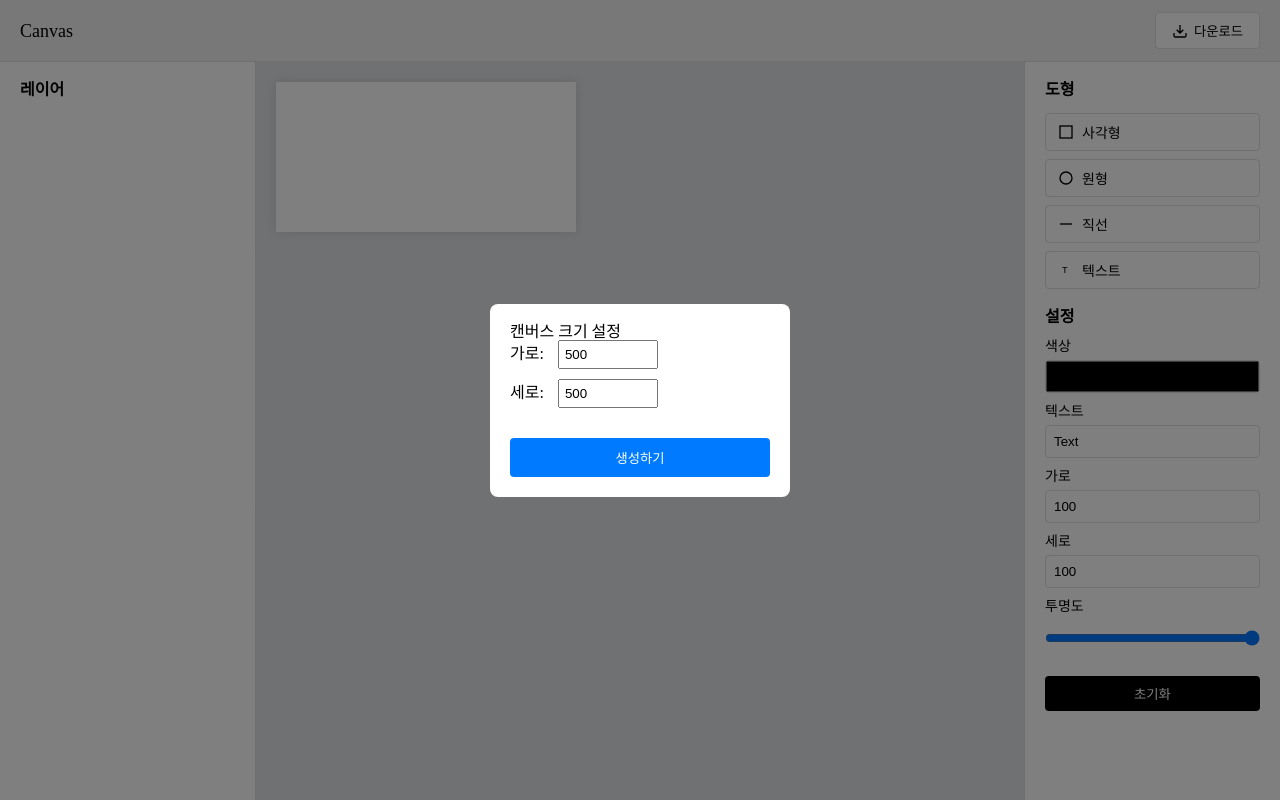
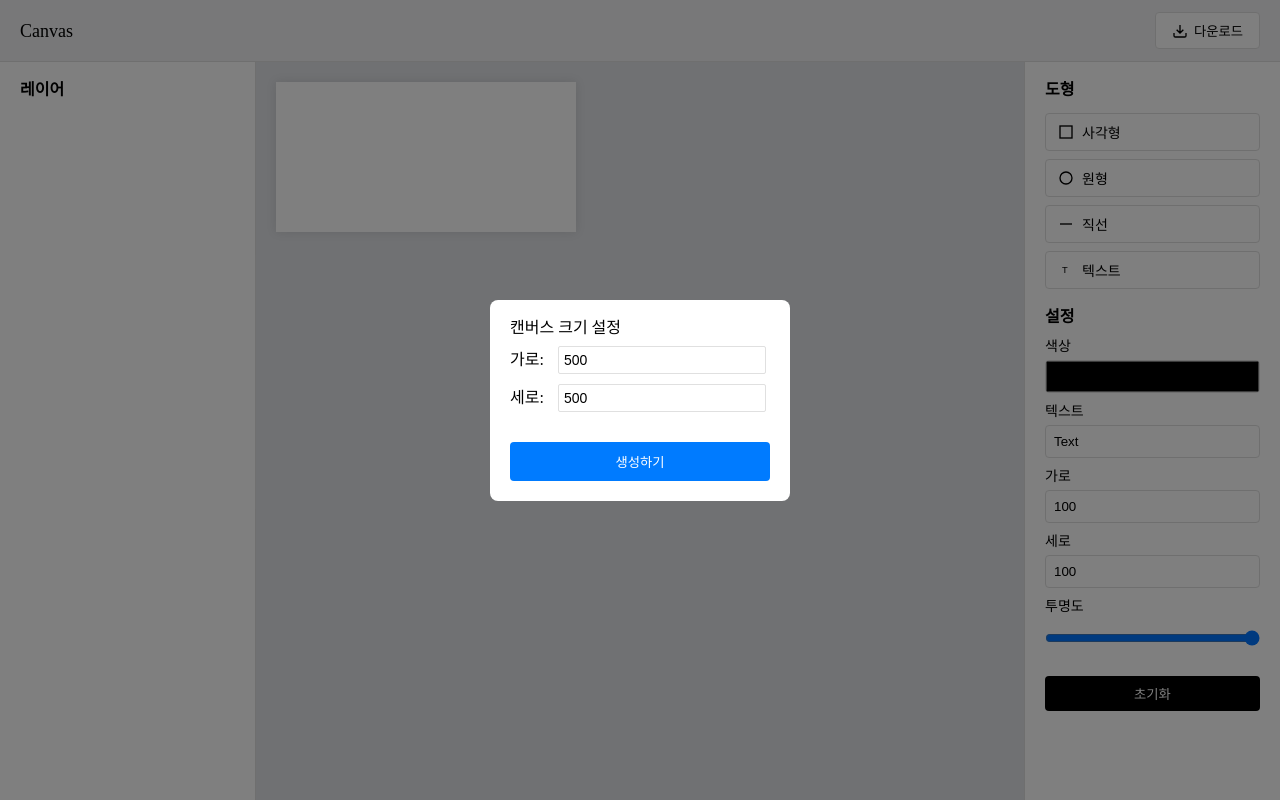
Before and after one commit to lionleeee/vanilla-figma-spa, a website built with Vite: page index.html in a window 1280 px wide. Built offline with nearby package versions, Linux system fonts and the light colour scheme.

Commit message:
style : model input 스타일 변경

```diff
--- a/src/features/canvas/components/CanvasSettingModal.js
+++ b/src/features/canvas/components/CanvasSettingModal.js
@@ -17,7 +17,7 @@ export default class CanvasSettingModal extends HTMLElement {
       <div class="modal-overlay">
         <div class="modal-content">
           <h2>캔버스 크기 설정</h2>
-          <div class="input-group">
+          <div class="modal-input-group">
             <label>
               가로:
               <input type="number" id="canvas-width" value="${this.width}" min="100" max="2000">
--- a/src/style.css
+++ b/src/style.css
@@ -328,13 +328,21 @@ canvas-tools-sidebar {
 }
 
 .modal-input-group {
+  width: 100%;
+  display: flex;
+  flex-direction: row;
   margin: 10px 0;
 }
-
+.modal-input-group label {
+  width: 100%;
+}
 .modal-content input {
-  width: 100px;
+  width: 80%;
   padding: 5px;
   margin-left: 10px;
+  border: 1px solid #e0e0e0;
+  border-radius: 2px;
+  font-size: 14px;
 }
 
 .modal-content button {
```
